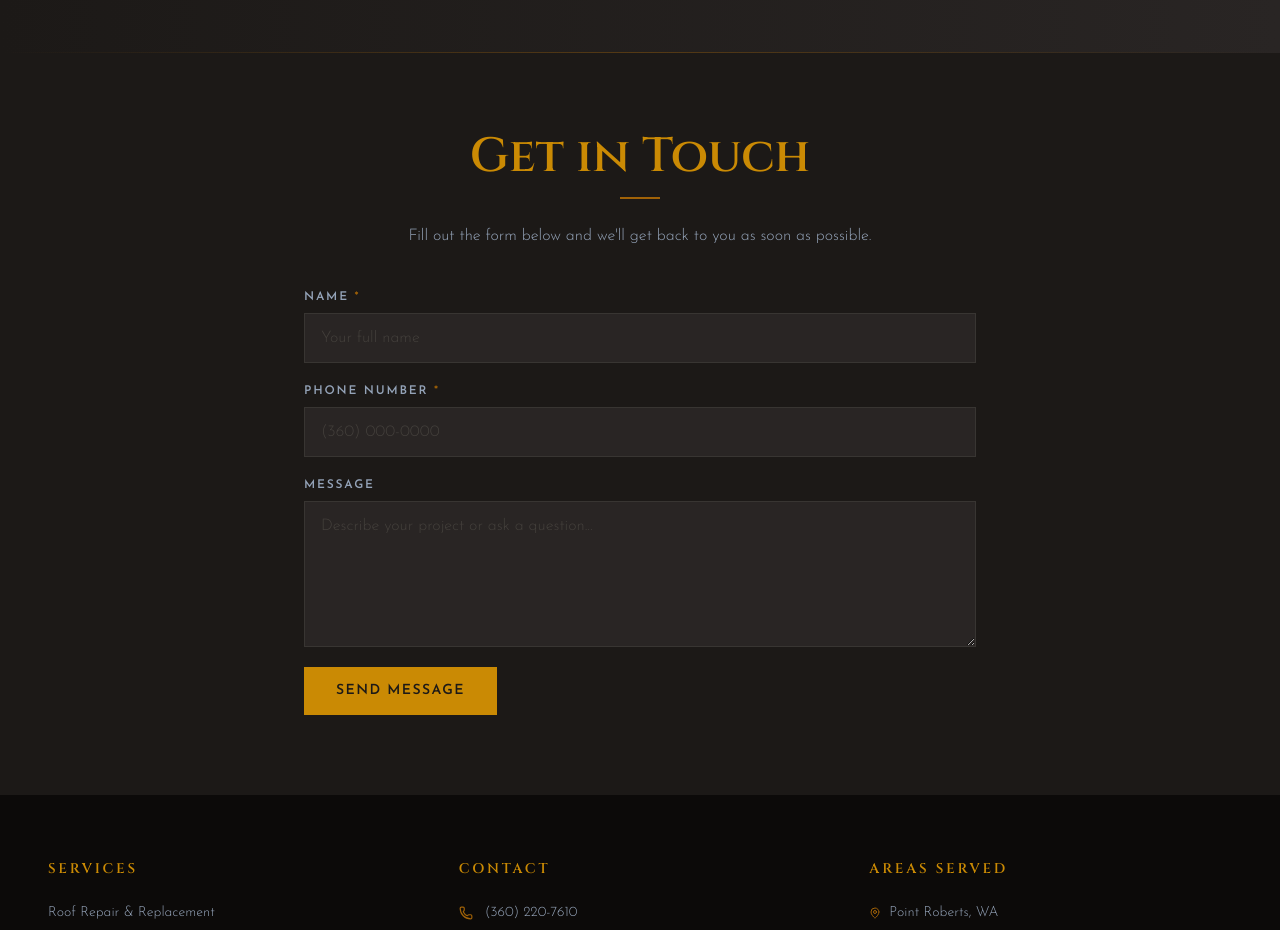
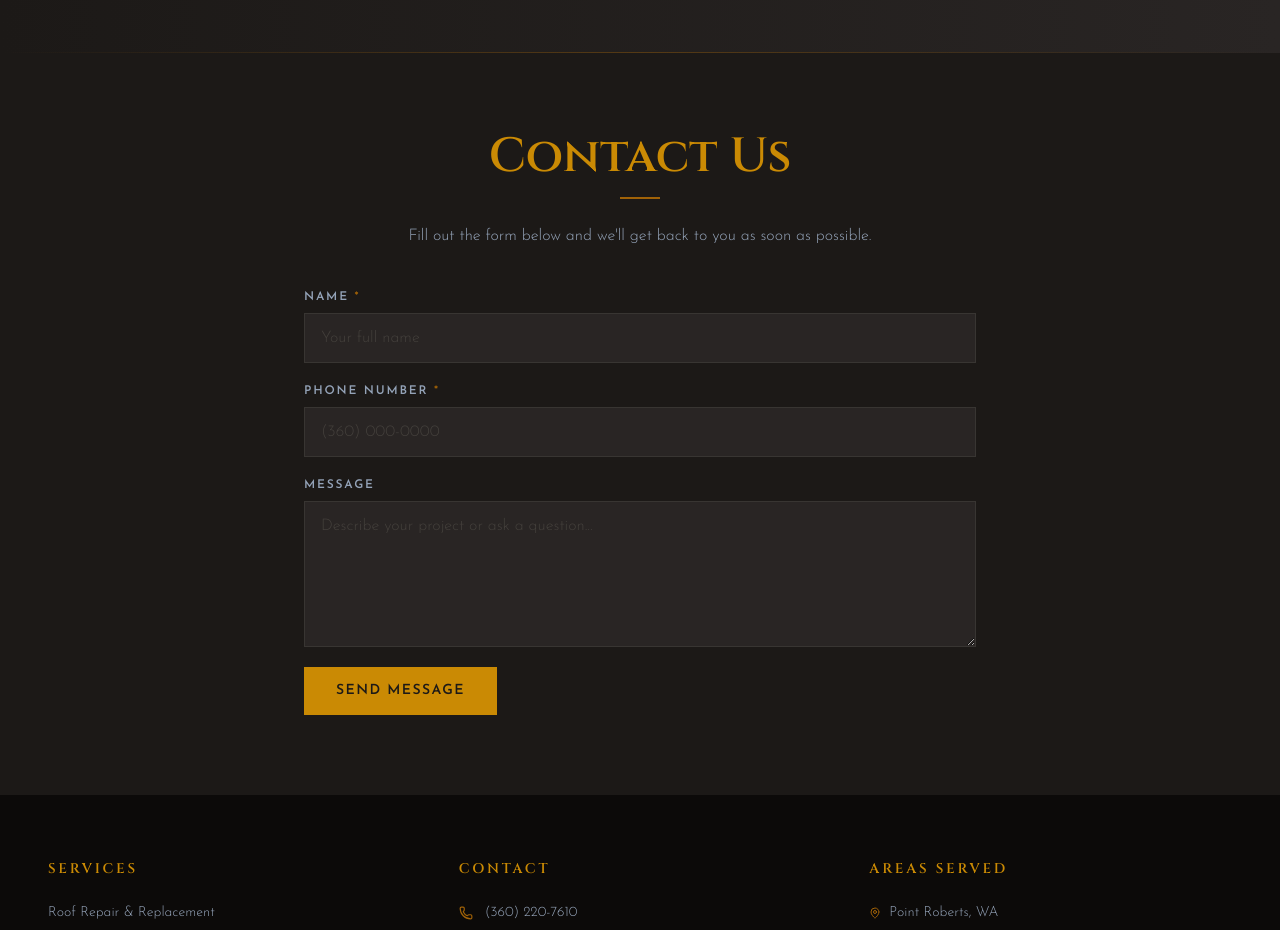
Before and after one commit to johnkleinad/mia8-construction, a React (Vite) app: page / in a window 1280 px wide. Shown: the part 2960-3890 px from the top of the page. Built offline with nearby package versions, Linux system fonts and the light colour scheme.

Commit message:
Update contact form heading from "Get in Touch" to "Contact Us"
https://claude.ai/code/session_01T1TqwhnZ8Uut82XoR7brtY

```diff
--- a/src/components/sections/ContactForm.tsx
+++ b/src/components/sections/ContactForm.tsx
@@ -5,7 +5,7 @@ export function ContactForm() {
     <SectionWrapper id="contact-form" className="bg-dark">
       <div className="max-w-2xl mx-auto text-center mb-10">
         <h2 className="font-cinzel font-semibold text-4xl md:text-5xl text-gold-deco mb-4">
-          Get in Touch
+          Contact Us
         </h2>
         <div className="w-10 h-0.5 bg-gold mx-auto mb-6" aria-hidden="true" />
         <p className="font-josefin font-light text-base text-silver leading-relaxed">
```
